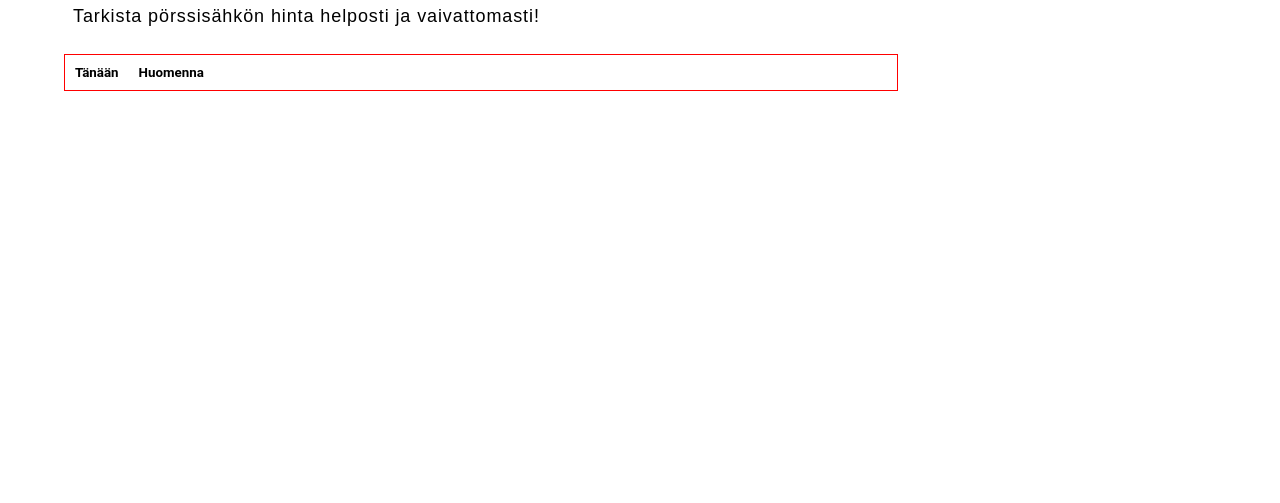
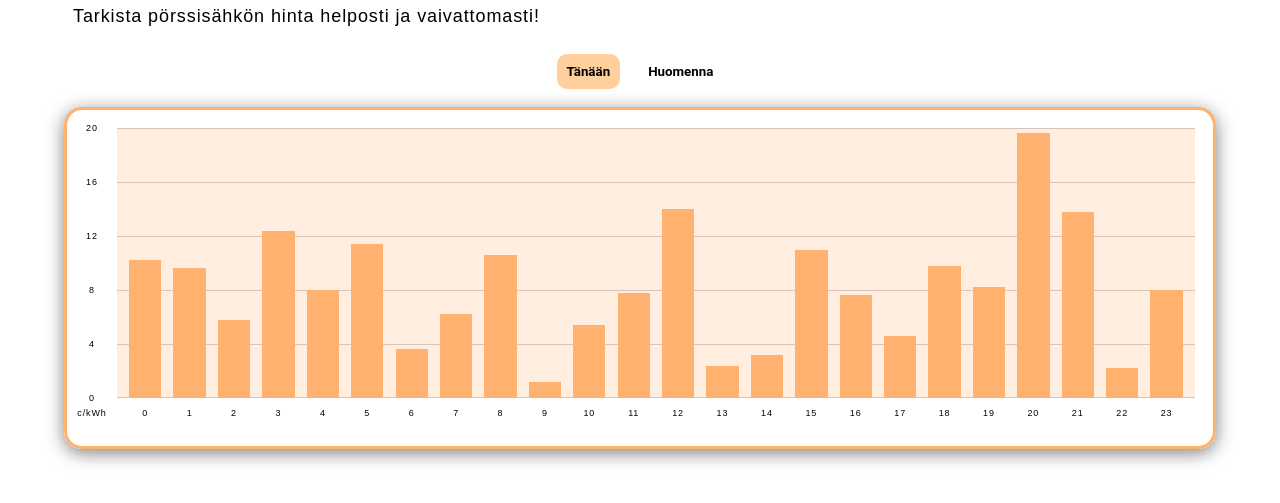
Before and after one commit to veikkoarvonen/Porssisahk-Web, a plain HTML site: page index.html in a window 1280 px wide. Shown: the part 133-636 px from the top of the page. Drawn offline with Linux system fonts and the light colour scheme.

Commit message:
Make UI display testing prices

```diff
--- a/dataFetch.js
+++ b/dataFetch.js
@@ -30,20 +30,26 @@ function createSheetRange() {
     }
 
     const priceGap = highestPriceForSheet / interval
+    var priceToAdd = highestPriceForSheet
 
     priceDigits.forEach((element, index) => {
-        element.textContent = highestPriceForSheet.toFixed(0)
-        highestPriceForSheet -= priceGap
+        element.textContent = priceToAdd.toFixed(0)
+        priceToAdd -= priceGap
     });
 }
 
 function displayPrices() {
     const priceColums = document.querySelectorAll(".price-column")
+
     priceColums.forEach((element, index) => {
         const priceObject = fetchedPrices.find(item => item.hour === index);
+        console.log(priceObject)
+
         if (priceObject) {
-            const x = (priceObject.price / highestPriceForSheet) * 100;
-            element.style.top = `${x}%`;
+            var height = priceObject.price / highestPriceForSheet * 100
+            height = height.toFixed(0);
+
+            element.style.height = `${height}%`;
         }
     })
 
@@ -62,7 +68,7 @@ function generateTestingPrices() {
     const testingPrices = [
         10.25, 9.50, 5.75, 12.30, 8.00, 11.45, 3.60, 6.20,
         10.50, 1.20, 5.40, 7.80, 14.00, 2.35, 3.25, 11.00,
-        7.50, 4.60, 9.80, 8.10, 19.50, 13.75, 2.10, 4.80
+        7.50, 4.60, 9.80, 8.10, 19.50, 13.75, 2.10, 8
     ];
 
     for (let i = 0; i < 24; i++) {
--- a/index.html
+++ b/index.html
@@ -21,9 +21,36 @@
         <p>Tarkista pörssisähkön hinta helposti ja vaivattomasti!</p>
     </div>
     <div class="date-container">
-        <button class="date-button" id="today">Tänään</button>
+        <button class="date-button selected" id="today">Tänään</button>
         <button class="date-button" id="tomorrow">Huomenna</button>
+    </div>
+    <div class="sheet-container">
+        <div class="hour-sheet">
+            <div class="hour-sheet-top-left">
+                <p class="price-digit">0</p>
+                <p class="price-digit">0</p>
+                <p class="price-digit">0</p>
+                <p class="price-digit">0</p>
+                <p class="price-digit">0</p>
+                <p class="price-digit">0</p>
+            </div>
+            <div class="hour-sheet-top-right">
+                <div class="line"></div>
+                <div class="line"></div>
+                <div class="line"></div>
+                <div class="line"></div>
+                <div class="line"></div>
+                <div class="line"></div>
+            </div>
+            <div class="hour-sheet-bottom-left">
+                <p class="price-digit">c/kWh</p>
+            </div>
+            <div class="hour-sheet-bottom-right">
+
+            </div>
+        </div>
     </div>
 </body>
 <script src="index.js"></script>
+<script src="dataFetch.js"></script>
 </html>
--- a/index.js
+++ b/index.js
@@ -1,3 +1,10 @@
+
+setTopDecoration();
+addHourDigits();
+addPriceContainer();
+
+function setTopDecoration() {
+
     const topBars = document.querySelectorAll(".top-shape")
     const shapeHeights = [20, 35, 50]
     var currentIndex = 0
@@ -14,3 +21,30 @@ for (let i = 0; i<topBars.length; i++) {
         }
 
     }
+}
+
+function addHourDigits() {
+    const container = document.querySelector(".hour-sheet-bottom-right");
+
+    for (let i = 0; i < 24; i++) {
+        const p = document.createElement("p");
+        p.textContent = i;
+        p.classList.add("hour-digit")
+
+        container.appendChild(p);
+    }
+}
+
+function addPriceContainer() {
+    const parentContainer = document.querySelector(".hour-sheet-top-right");
+    const priceContainer = document.createElement("div");
+    priceContainer.classList.add("price-container")
+    parentContainer.appendChild(priceContainer);
+
+    for (let i = 0; i < 24; i++) {
+        const column = document.createElement("div");
+        column.classList.add("price-column");
+        priceContainer.appendChild(column);
+    }
+
+}
--- a/style.css
+++ b/style.css
@@ -11,6 +11,10 @@ html {
     font-size: 18px;
     font-family: var(--paragraph-font);
     letter-spacing: 0.05rem;
+}
+
+body {
+    background-color: #ffffff;
 }
 
 * {
@@ -52,10 +56,10 @@ p {
 /* DATE CONTAINERS */
 
 .date-container {
-    border: solid red 1px;
     margin: 0px 5%;
     display: flex;
-    width: 65%;
+    justify-content: center;
+    gap: 1rem;
 }
 
 .date-button {
@@ -66,3 +70,122 @@ p {
     border: none;
     background-color: transparent;
 }
+
+.date-button:hover {
+    cursor: pointer;
+    text-decoration: underline;
+}
+
+.selected {
+    background-color: var(--secondary-color);
+}
+
+/* PRICE SHEETS */
+
+.sheet-container {
+    display: flex;
+    height: 300px;
+    margin: 1rem 5%;
+    gap: 3rem;
+}
+
+.hour-sheet {
+    display: grid;
+    grid-template-columns: 50px auto;
+    grid-template-rows: 9fr 1fr;
+    padding: 1rem;
+    padding-left: 0rem;
+    border: solid var(--primary-color) 3px;
+    border-radius: 1rem;
+    box-shadow: 0 4px 1rem rgba(0, 0, 0, 0.5);
+    height: 100%;
+    flex-grow: 3;
+}
+
+.price-sheet {
+    border: solid var(--primary-color) 3px;
+    padding: 1rem;
+    border-radius: 1rem;
+    box-shadow: 0 4px 1rem rgba(0, 0, 0, 0.5);
+    height: 100%;
+    flex-grow: 1;
+}
+
+/* LEFT SHEET */
+
+    /*top left*/
+
+.hour-sheet-top-left{
+    display: flex;
+    flex-direction: column;
+    align-items: center;
+    justify-content: space-between;
+    margin: -0.5rem 0px;
+}
+
+.price-digit {
+    font-size: 0.5rem;
+}
+
+    /*top right*/
+
+.hour-sheet-top-right {
+   display: flex;
+   flex-direction: column;
+   justify-content: space-between;
+   position: relative;
+}
+
+.line {
+    background-color: rgba(0, 0, 0, 0.2);
+    width: 100%;
+    height: 0.5px;
+    border: none;
+}
+
+#line-zero {
+    background-color: rgba(0, 0, 0, 0.6);
+}
+
+.price-container {
+    position: absolute;
+    top: 0px;
+    bottom: 0px;
+    width: 100%;
+    height: 100%;
+    display: flex;
+    justify-content: space-evenly;
+    align-items: end;
+    background-color: #ffb26f37;
+}
+
+.price-column {
+    background-color: var(--primary-color);
+    height: 25px;
+    width: 3%;
+}
+
+    /*bottom left*/
+
+.hour-sheet-bottom-left {
+    background-color: transparent;
+    display: flex;
+    justify-content: center;
+    align-items: center;
+}
+
+    /*bottom right*/
+
+.hour-sheet-bottom-right {
+    display: flex;
+    justify-content: space-evenly;
+    align-items: center;
+}
+
+.hour-digit {
+    font-size: 0.5rem;
+    width: 3%;
+    text-align: center;
+    margin: 0px;
+    padding: 0px;
+}
```
Also changed, not shown: dataRequest.js (+16 -4 lines). Lines whose indentation alone changed are shown as unchanged.
